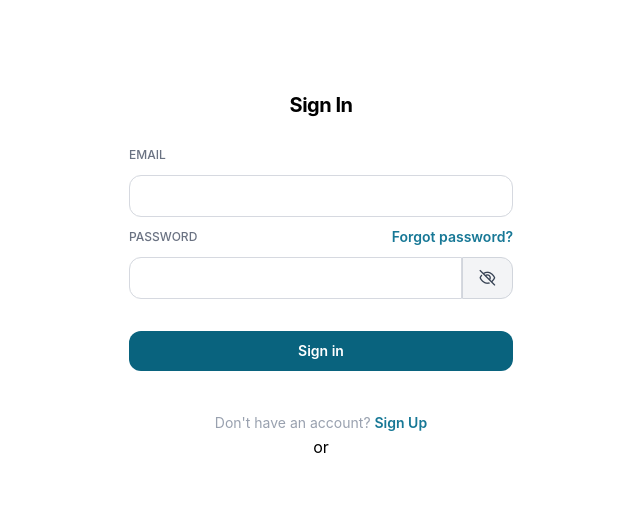
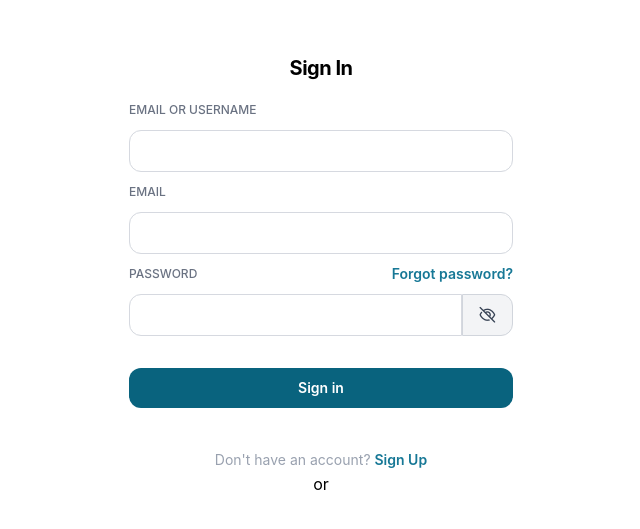
Before and after one commit to ardra-m-siva/chat-bot, a React (Vite) app: page /login in a window 1280 px wide. Shown: the part 111-640 px from the top of the page, without its empty margins (319-959 px from the left). Built offline with nearby package versions, Linux system fonts and the light colour scheme; a web font is replaced by a local one.

Commit message:
feat:login schema changed and basin login and register is done

```diff
--- a/src/pages/LoginPage.jsx
+++ b/src/pages/LoginPage.jsx
@@ -18,19 +18,18 @@ const LoginPage = ({ registerUser }) => {
 
     const handleRegisterLogin = async (data) => {
         console.log("here");
-        const { fullName, email, phoneNumber, password } = data
+        const { fullName, email, password, username, loginId } = data;
         if (registerUser) {
             try {
-                if (fullName && email && phoneNumber) {
+                if (fullName && email && username) {
                     const inputBody = {
+                        name: fullName,
                         email,
-                        contactNo: phoneNumber,
-                        name: fullName,
-                        // referalCode: null
+                        username,
+                        password
                     }
                     const result = await AxiosCall('POST', 'user/register', inputBody)
                     if (result?.status == 200) {
-
                         reset()
                         navigate('/login')
                     } else {
@@ -43,23 +42,15 @@ const LoginPage = ({ registerUser }) => {
         } else {
             try {
                 const dataBody = {
-                    username: email,
+                    loginId: loginId,
                     password
                 }
                 const result = await AxiosCall('POST', 'user/login', dataBody)
-                if (result?.status == 200 && result?.data?.data?.userDetails?.role === 'client') {
-                    localStorage.setItem('civilacquireToken', result?.data?.data?.token)
+                if (result?.status == 200) {
+                    localStorage.setItem('token', result?.data?.data?.token)
                     navigate('/')
                 } else {
-                    if (result?.status == 200) {
-                        console.log("Access denied");
-                        return
-                    }
-                    if (result?.response?.data?.message) {
-                        console.log(result?.response?.data?.message);
-                    } else {
-                        console.log(result?.message);
-                    }
+                    console.log(result?.message);
                 }
             } catch (error) {
                 console.log(error);
@@ -88,6 +79,23 @@ const LoginPage = ({ registerUser }) => {
                 </div>
                 <div className="mt-3 sm:mx-auto sm:w-full sm:max-w-sm">
                     <form onSubmit={handleSubmit(handleRegisterLogin)}>
+                        {!registerUser && <div>
+                            <label htmlFor="loginId" className="block text-xs/6 font-medium text-gray-500 uppercase">
+                                Email or Username
+                            </label>
+                            <div className="mt-2">
+                                <input
+                                    {...register('loginId')}
+                                    id="loginId"
+                                    name="loginId"
+                                    type="text"
+                                    required
+                                    autoComplete="email"
+                                    className="block w-full rounded-xl border border-gray-300 text-base outline-1 -outline-offset-1 outline-white/10 placeholder:text-gray-500 focus:outline-none focus:ring-1 focus:ring-[#177896] focus:outline-[#177896] focus:border-[#177896] sm:text-sm/6 px-3 py-2"
+                                />
+                            </div>
+                            <span className='text-red-500 text-xs text-center'>{errors.fullName?.message}</span>
+                        </div>}
                         {registerUser && <div>
                             <label htmlFor="fullName" className="block text-xs/6 font-medium text-gray-500 uppercase">
                                 Name
@@ -133,7 +141,6 @@ const LoginPage = ({ registerUser }) => {
                                     name="username"
                                     type="text"
                                     required
-                                    autoComplete="tel"
                                     className="block w-full rounded-xl border border-gray-300 px-3 py-2 text-base outline-1 -outline-offset-1 outline-white/10 placeholder:text-gray-500 focus:outline-none focus:ring-1 focus:ring-[#177896] focus:outline-[#177896] focus:border-[#177896] sm:text-sm/6"
                                 />
                             </div>
--- a/src/schemas/userSchema.jsx
+++ b/src/schemas/userSchema.jsx
@@ -20,7 +20,10 @@ export const registerSchema = z.object({
         .regex(/[!@#$%^&*(),.?":{}|<>]/, "Password must contain at least one special character"),
 })
 
-export const loginSchema = registerSchema.pick({
-    email: true,
-    password: true,
+export const loginSchema = z.object({
+    loginId: z.union([
+        z.string().email("Invalid email address"),
+        z.string().min(1, "Username is required")
+      ]),
+    password: z.string().min(1, "Password is required"),
 });
--- a/src/services/AxiosCall.jsx
+++ b/src/services/AxiosCall.jsx
@@ -1,7 +1,5 @@
 import axios from "axios";
 import { baseUrl } from "./baseUrl";
-
-
 
 export const AxiosCall = async ({ method, endpoint, requestBody, headerData, isFormData }) => {
     try {
```
Also changed, not shown: src/pages/HomePage.jsx (line endings or trailing spaces).
